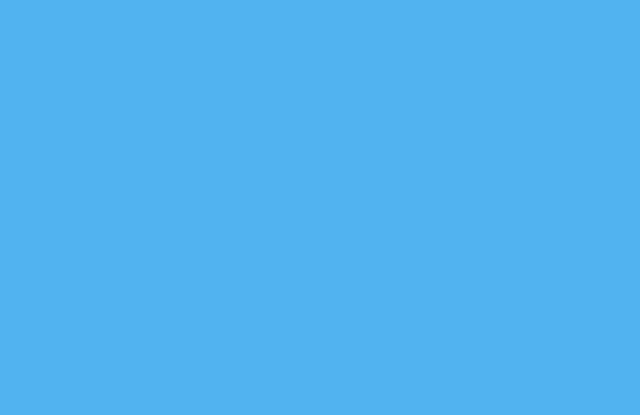
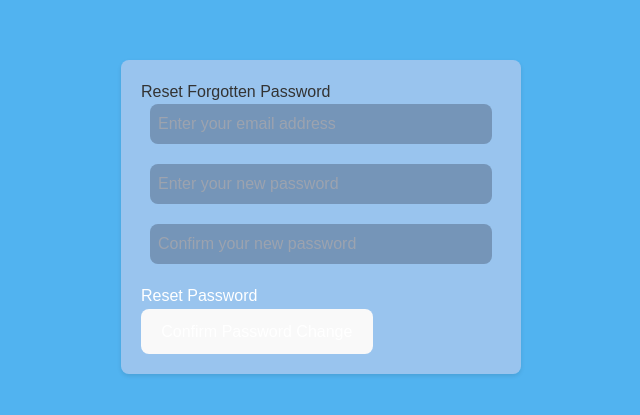
Before and after one commit to MikeThe1st/medical-clinic, a React (Vite) app in the folder frontend/: page /reset-forgot-password in a window 1280 px wide. Before the commit this address had no page. Shown: the part 183-598 px from the top of the page, without its empty margins (319-959 px from the left). Built offline with nearby package versions, Linux system fonts and the light colour scheme.

Commit message:
add new page and thinks on admin/reset password

```diff
--- a/frontend/src/App.jsx
+++ b/frontend/src/App.jsx
@@ -6,7 +6,7 @@ import Admin from "./pages/Admin.jsx";
 import UserPage from "./pages/UserPage.jsx";
 import Registration from "./pages/Registration.jsx";
 import Contact from "./pages/Contact.jsx";
-
+import ResetForgotPassword from "./pages/ResetForgotPassword.jsx";
 
 function App() {
 	return (
@@ -18,6 +18,8 @@ function App() {
 				<Route element={<UserPage />} path="/user-page" />
 				<Route element={<Registration />} path="/register" />
 				<Route element={<Contact />} path="/contact" />
+				<Route element={<ResetForgotPassword />} path="/reset-forgot-password" />
+
 			</Routes>
 		</BrowserRouter>
 	);
--- a/frontend/src/components/AdminTable.jsx
+++ b/frontend/src/components/AdminTable.jsx
@@ -14,7 +14,7 @@ const AdminTable = ({ users }) => {
 	return (
 		<div>
 			<h2>Lista Użytkowników</h2>
-			<table>
+			<table className="admin-table">
 				<thead>
 					<tr>
 						<th>ID</th>
@@ -30,15 +30,16 @@ const AdminTable = ({ users }) => {
 				<tbody>
 					{users.map((user) => (
 						<tr key={user.id}>
-							<td>{user.id}</td>
+							<td>{user._id}</td>
 							<td>{user.login}</td>
-							<td>{user.firstName}</td>
+							<td>{user.name}</td>
 							<td>{user.lastName}</td>
 							<td>{user.gender}</td>
 							<td>{user.email}</td>
 							<td>{user.phoneNumber}</td>
 							<td>
 								<button onClick={(e) => { e.preventDefault(); alert(user.login) }}>Edytuj</button>
+								<button onClick={(e) => { e.preventDefault(); alert(user.login) }}>Usuń</button>
 							</td>
 						</tr>
 					))}
--- a/frontend/src/components/LoginForm.jsx
+++ b/frontend/src/components/LoginForm.jsx
@@ -1,5 +1,6 @@
-import React from 'react'
-import axios from 'axios'
+import React from 'react';
+import axios from 'axios';
+import { Link } from 'react-router-dom'; // Załóżmy, że używamy React Router
 
 import "../css/Login.css";
 
@@ -19,14 +20,14 @@ const LoginForm = () => {
         try {
             const response = await axios.post('http://localhost:3000/backend/user/login', userData, { withCredentials: true })
             console.log('Response:', response.data)
-            if (response.status == 200) window.location.href = '/'
+            if (response.status === 200) window.location.href = '/'
         } catch (error) {
             console.error('Error:', error);
         }
     }
 
     return (
-        <div className=".login-container">
+        <div className="login-container"> {/* Usunięcie kropki z klasy */}
             <h1>Witaj ponownie! </h1>
 
             <div className="login-form">
@@ -51,9 +52,11 @@ const LoginForm = () => {
                     <br />
                     <button type="submit">LOGIN</button>
                 </form>
+                {/* Dodanie linku do zapomnianego hasła */}
+                <Link id='forgot-password'>Forgot Password?</Link>
             </div>
         </div>
     )
 }
 
-export default LoginForm
+export default LoginForm;
--- a/frontend/src/css/AdminPanel.css
+++ b/frontend/src/css/AdminPanel.css
@@ -15,7 +15,8 @@ body {
     padding: 4vw;
     background-color: #ffffff;
     border-radius: 8px;
-	box-shadow: 0 0 10px rgba(0, 0, 0, 0.1);
+    box-shadow: 0 0 10px rgba(95, 83, 83, 0.1);
+    overflow-y: auto; /* Dodaj pionowy pasek przewijania dla kontenera */
 }
 
 /* Styl dla nagłówków */
@@ -48,7 +49,7 @@ button {
 }
 
 button:hover {
-	background-color: rgb(108, 147, 165);
+    background-color: rgb(37, 123, 163);
 }
 
 /* Styl dla tabeli */
@@ -70,7 +71,7 @@ td {
 
 /* Styl dla nagłówka tabeli */
 th {
-	background-color: rgb(14, 43, 82);;
+    background-color: rgb(14, 43, 82);
     color: rgb(253, 253, 253);
 }
 
@@ -98,13 +99,10 @@ th {
         font-size: 14px;
     }
 
-	button {
-		font-size: 14px;
-	}
-
     /* Przykładowe ukrycie niektórych elementów na bardzo małych ekranach */
     .admin-actions button:nth-child(2) {
         display: none;
+        font-size: 14px;
     }
 
     /* Stylizacja tabeli dla mniejszych ekranów */
@@ -130,3 +128,49 @@ th {
         margin-right: 5px;
     }
 }
+
+/* Styl dla tabelki z przewijaniem */
+.scrollable-table {
+    overflow-y: auto;
+    max-height: 400px; /* Ustaw maksymalną wysokość */
+}
+
+.admin-actions {
+    margin-top: 20px;
+}
+
+.admin-actions label {
+    margin-right: 10px;
+}
+
+.scrollable-table {
+    overflow: auto;
+}
+
+.admin-actions input[type="text"] {
+    padding: 6%;
+    margin-right: 18px;
+    background-color: #387ba1; /* Zmiana koloru tła na czerwony */
+    border: 1px solid #feffffec; /* Kolor obramowania */
+    border-radius: 5px; /* Zaokrąglenie krawędzi */
+}
+
+.search-inputs {
+    display: flex; /* Ustawienie elementów w jednej linii */
+    margin-bottom: 15px;
+}
+
+.search-inputs .search-input {
+    margin-right: 10px; /* Dodatkowy margines między inputami */
+}
+/* Dodatkowa klasa dla przycisku Wyszukaj */
+.search-button {
+    padding: 2%; /* Dopasuj wysokość przycisku do wysokości inputów */
+    background-color: #000000;
+
+
+}
+
+.search-button:hover {
+    background-color: rgb(37, 123, 163);
+}
--- /dev/null
+++ b/frontend/src/css/ForgotPassword.css
@@ -0,0 +1,84 @@
+/* Kontener formularza */
+.forgot-password-container {
+	width: 100%;
+	max-width: 400px;
+	margin: 0 auto;
+}
+
+/* Formularz */
+.forgot-password-form {
+	padding: 20px;
+	background-color: rgba(164, 199, 238, 0.884);
+	border-radius: 8px;
+	box-shadow: 0 2px 4px rgba(0, 0, 0, 0.1);
+	width: 400px; /* Nowa szerokość formularza */
+	margin: auto; /* Centrowanie formularza */
+}
+
+/* Tytuł formularza */
+.forgot-password-title {
+	margin-top: 0;
+	font-size: 24px;
+	text-align: center;
+	color: #333;
+}
+
+/* Inputy */
+.forgot-password-input {
+	width: 100%;
+	padding: 10px;
+	margin-top: 10px;
+	margin-bottom: 20px;
+	border: 1px solid #ccc;
+	border-radius: 8px; /* Zaokrąglenie inputów */
+	box-sizing: border-box;
+	font-size: 16px;
+}
+
+/* Przycisk */
+.forgot-password-submit {
+	width: 100%;
+	padding: 10px;
+	background-color: #26e614;
+	border: none;
+	border-radius: 8px;
+	color: #fff;
+	font-size: 18px;
+	cursor: pointer;
+}
+
+/* Komunikat */
+.forgot-password-message {
+	margin-top: 20px;
+	font-size: 16px;
+	color: #ff0000;
+	text-align: center;
+}
+
+.input-container {
+	display: flex; /* Ustawienie kontenera na flexbox */
+	justify-content: center; /* Wyśrodkowanie elementów wzdłuż osi poziomej */
+	align-items: center; /* Wyśrodkowanie elementów wzdłuż osi pionowej */
+	margin-bottom: 20px; /* Dodaj margines na dole */
+}
+
+.input-container input {
+	width: 95%; /* Ustaw szerokość pola wejściowego na 95% */
+	height: 40px; /* Ustaw wysokość pola wejściowego na 40px */
+	font-size: 16px; /* Zwiększ rozmiar czcionki */
+	padding: 8px; /* Dodaj wypełnienie wewnątrz pola wejściowego */
+	border-radius: 8px; /* Zaokrąglenie inputów */
+}
+
+.button-container {
+	margin-top: 1px; /* większy margines na górze */
+}
+.input-container input {
+	width: 95%; /* Ustaw szerokość pola wejściowego na 95% */
+	height: 40px; /* Ustaw wysokość pola wejściowego na 40px */
+	font-size: 16px; /* Zwiększ rozmiar czcionki */
+	padding: 8px; /* Dodaj wypełnienie wewnątrz pola wejściowego */
+	border-radius: 8px; /* Zaokrąglenie inputów */
+	background-color: rgba(113, 143, 177, 0.884); /* Ustaw kolor tła */
+	color: white; /* Ustaw kolor tekstu na biały */
+}
--- a/frontend/src/css/Login.css
+++ b/frontend/src/css/Login.css
@@ -1,71 +1,49 @@
+/* Styl dla formularza logowania */
 .login-container {
 	display: flex;
 	justify-content: center;
 	align-items: center;
 	min-height: 100vh;
-	border-radius: 20px;
-	background-size: cover;
-	background-position: center;
-	filter: blur(2px); /* Adjust blur as needed */
+
 }
 
 .login-form {
-	display: flex;
-	flex-direction: column;
-	padding: 40px;
-	background-color: rgba(35, 59, 167, 0.5); /* Transparent black background */
+	padding: 20px;
+	background-color: rgba(164, 199, 238, 0.884);
 	border-radius: 20px;
 	color: black;
+	width: 80%; /* Szerokość formularza dostosowana do różnych ekranów */
+	max-width: 400px; /* Maksymalna szerokość formularza */
+	margin: auto;
 }
 
 .login-form input {
 	padding: 10px;
 	margin-bottom: 15px;
 	border: none;
-	border-radius: 3px;
-	border-radius: 20px;
-	background-color: #f2f2f2; /* Light gray background for inputs */
+	border-radius: 5px;
+	background-color: #f2f2f2;
+	width: 100%; /* Szerokość inputów na pełną szerokość formularza */
 }
 
 .login-form button {
 	padding: 15px;
 	border: none;
 	cursor: pointer;
-	background-color: rgb(14, 43, 82); /* Green button */
+	background-color: rgb(14, 43, 82);
 	color: white;
-	border-radius: 20px;
-}
-.login-container {
-	display: flex;
-	justify-content: center;
-	align-items: center;
-	min-height: 100vh;
-	background-position: center;
-	filter: blur(2px); /* Adjust blur as needed */
-}
-
-@media (max-width: 768px) {
-	.login-container {
-		flex-direction: column;
-	}
-}
-.login-body {
-	margin: 0;
-	padding: 0;
-	min-height: 100vh;
-	display: flex;
-	justify-content: center;
-	align-items: center;
-	background-color: rgb(108, 147, 165);
-}
-
-.login-container {
-	width: 500px;
-	margin: auto;
-	background-color: #f0f0f0;
-	padding: 20px;
+	border-radius: 5px;
+	width: 100%; /* Szerokość przycisku na pełną szerokość formularza */
 }
 
 .text {
 	text-align: center;
 }
+
+
+/* Media queries dla różnych rozmiarów ekranu */
+@media (max-width: 768px) {
+	.login-form {
+		padding: 15px; /* Zmniejszenie odstępów na mniejszych ekranach */
+	}
+}
--- /dev/null
+++ b/frontend/src/pages/ResetForgotPassword.jsx
@@ -0,0 +1,69 @@
+import React, { useState } from "react";
+import "../css/ForgotPassword.css";
+
+const ResetForgotPassword = () => {
+  const [email, setEmail] = useState("");
+  const [newPassword, setNewPassword] = useState("");
+  const [confirmPassword, setConfirmPassword] = useState("");
+  const [message, setMessage] = useState("");
+
+  const handleSubmit = (e) => {
+    e.preventDefault();
+    // Tutaj możesz dodać swoją logikę obsługi resetowania hasła
+    setMessage("Password reset request sent."); // Przykładowy komunikat
+  };
+
+  const handlePasswordChangeConfirmation = () => {
+    // Tutaj możesz dodać logikę potwierdzającą zmianę hasła
+    // Na przykład, możesz wysłać żądanie do serwera w celu zaktualizowania hasła
+    setMessage("Password changed successfully."); // Przykładowy komunikat
+  };
+
+  return (
+    <div className="forgot-password-container">
+      <div className="forgot-password-form">
+        <h2>Reset Forgotten Password</h2>
+        <form onSubmit={handleSubmit}>
+          <div className="input-container">
+            <input
+              type="email"
+              placeholder="Enter your email address"
+              value={email}
+              onChange={(e) => setEmail(e.target.value)}
+              required
+            />
+          </div>
+          <div className="input-container">
+            <input
+              type="password"
+              placeholder="Enter your new password"
+              value={newPassword}
+              onChange={(e) => setNewPassword(e.target.value)}
+              required
+            />
+          </div>
+          <div className="input-container">
+            <input
+              type="password"
+              placeholder="Confirm your new password"
+              value={confirmPassword}
+              onChange={(e) => setConfirmPassword(e.target.value)}
+              required
+            />
+          </div>
+          <div className="button-container">
+            <input type="submit" value="Reset Password" />
+          </div>
+          <div className="button-container">
+            <button onClick={handlePasswordChangeConfirmation}>
+              Confirm Password Change
+            </button>
+          </div>
+        </form>
+        {message && <p>{message}</p>}
+      </div>
+    </div>
+  );
+};
+
+export default ResetForgotPassword;
```
Also changed, not shown: frontend/src/pages/Admin.jsx (+66 -12 lines). Lines whose indentation alone changed are shown as unchanged.
